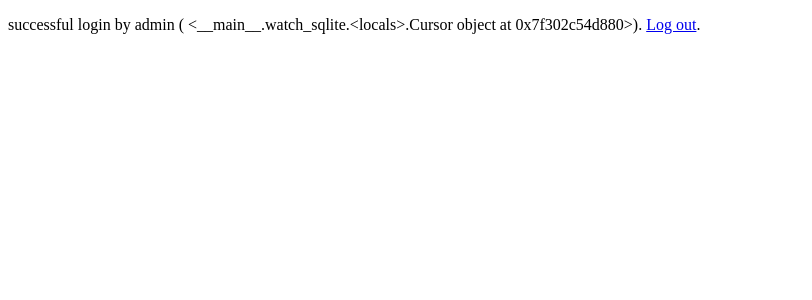
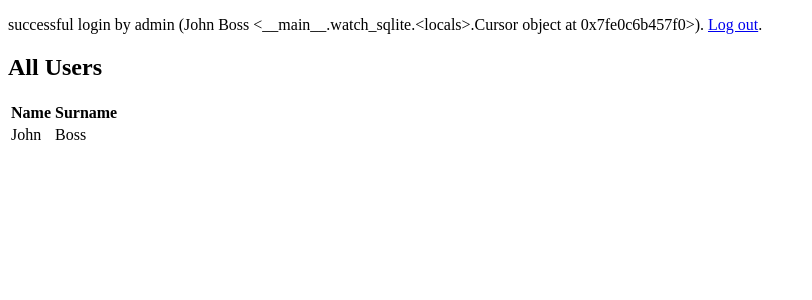
Before and after one commit to VertX-G/hs_hr_202105_jbe_VertX-G, a Flask app: page / in a window 1280 px wide. Shown: the top 300 px of the page, without its empty margins (0-812 px from the left). Run offline with Flask 2, Linux system fonts and the light colour scheme; a user stored in the database is signed in; data comes from the database, SQL or seed files in the repository.

Commit message:
login & redirect to index working

```diff
--- a/app.py
+++ b/app.py
@@ -1,6 +1,8 @@
 import sqlite3
 from flask import Flask, g, redirect, render_template, request, session
 from flask_session import Session
+import hashlib
+#from passlib.hash import sha256_crypt
 
 # Pure SQLite
 #https://docs.python.org/3/library/sqlite3.html
@@ -34,6 +36,13 @@
     db.row_factory = sqlite3.Row
     return db
 
+# TODO def log_login():
+#   check if table exists
+#   if exists, add entry
+#   else create table and add entry
+
+#   table to use foreign key from user
+
 @app.teardown_appcontext
 def close_connection(exception):
     db = getattr(g, '_database', None)
@@ -48,16 +57,38 @@
     cur = get_db().cursor()
     #cur.execute('SELECT * FROM user')
     #users = cur.fetchall()
-    users = cur.execute('SELECT * FROM user WHERE username = ?', (session['username'],)) #("SELECT * FROM user WHERE username = ?", request.form.get("username"))
+    users = cur.execute('SELECT * FROM user WHERE username = ?', [session['username']]) #("SELECT * FROM user WHERE username = ?", request.form.get("username"))
+    print(f'users: {users}')
+    #print(f'users: {users["firstname"]}')
 
     return render_template('test_index.html', users = users)
 
 @app.route('/login', methods=['GET', 'POST'])
 def login():
     if request.method == 'POST':
-        session['username'] = request.form.get('username')
-        #username + password
-        return redirect('/')
+        username_attempt = request.form.get("username")
+        password_attempt = hashlib.sha256(request.form.get("password").encode()).hexdigest()
+        print(f'Username Attempt: {username_attempt}')
+        print(f'Password Attempt: {password_attempt}')
+
+        cur = get_db().cursor()
+        #user_check = cur.execute('SELECT * FROM user WHERE username = ?', [user_attempt]).fetchone()
+        #user_exists = cur.execute('SELECT username, firstname, lastname, isadmin FROM user WHERE username = ? AND password = ? LIMIT 1', [username_attempt, password_attempt]).fetchone()
+        #TODO basic authentication
+        user_exists = cur.execute('SELECT username, firstname, lastname, password, isadmin FROM user WHERE username = ? LIMIT 1', [username_attempt]).fetchone()
+        #print(user_check)
+        if user_exists:
+            if password_attempt == user_exists['password']:
+                print(user_exists['firstname'])
+                session['username'] = user_exists['username']
+                session['firstname'] = user_exists['firstname']
+                session['lastname'] = user_exists['lastname']
+                session['isadmin'] = user_exists['isadmin']
+                session['last_login_datetime']
+                #log_login()
+                return redirect('/')
+            # log_login()
+        # write incorrect username or password
     return render_template('login.html')
 """
     cur = get_db().cursor()
@@ -66,8 +97,25 @@
     users = cur.execute('SELECT * FROM user')
     return render_template('login.html', users = users)
 """
+"""
+@app.route('/log')
+def index():
+    if not session.get('isadmin'):
+        return redirect('/login')
+
+    # FIX THESE
+    cur = get_db().cursor()
+    #cur.execute('SELECT * FROM user')
+    #users = cur.fetchall()
+    users = cur.execute('SELECT * FROM user WHERE username = ?', [session['username']]) #("SELECT * FROM user WHERE username = ?", request.form.get("username"))
+    print(f'users: {users}')
+    #print(f'users: {users["firstname"]}')
+
+    return render_template('log.html', users = users)
+"""
 
 @app.route('/logout')
 def logout():
-    session['username'] = None
+    #session['username'] = None #else need to add all other session variables
+    session.clear()
     return redirect('/')
--- a/templates/index.html
+++ b/templates/index.html
@@ -32,7 +32,11 @@
 </p>
 
 <p>
-    <a href="">Login journal</a> - <a href="">Log out</a>
+    {% if isadmin %}
+    <a href="">Login journal</a>
+    {% endif %}
+
+    - <a href="">Log out</a>
 </p>
 -->
 
--- a/templates/login.html
+++ b/templates/login.html
@@ -15,12 +15,14 @@
 
     <div>
         <label for="username">Username:</label>
-            <input type="text" id="username" name="username" autocomplete="off" autofocus>
+        <!--TODO: Remove default value-->
+        <input type="text" id="username" name="username" autocomplete="off" autofocus value="admin">
     </div>
 
     <div>
         <label for="password">Password:</label>
-            <input type="password" id="password" name="password">
+        <!--TODO: Remove default value-->
+        <input type="password" id="password" name="password" value="riverBlue33">
     </div>
 
     <input type="submit" value="Login">
--- a/templates/test_index.html
+++ b/templates/test_index.html
@@ -1,5 +1,32 @@
 {% extends "layout.html" %}
 
 {% block body %}
-<p>successful login by {{ session.username }} ({{ users.firstname }} {{ users.lastname }} {{users}}).  <a href="/logout">Log out</a>.</p>
+<p>successful login by {{ session.username }} ({{ session.firstname }} {{ session.lastname }} {{users}}).
+    <a href="/logout">Log out</a>.
+</p>
+
+<div class="container">
+    <div class="section">
+
+        <h2>All Users</h2>
+        <table>
+            <thead>
+                <tr>
+                    <th>Name</th>
+                    <th>Surname</th>
+                </tr>
+            </thead>
+            <tbody>
+                <!-- Loop through the database entries to display them in the table -->
+                {% for user in users %}
+                <tr>
+                    <td>{{ user.firstname }}</td>
+                    <td>{{ user.lastname }}</td>
+                </tr>
+                {% endfor %}
+
+            </tbody>
+        </table>
+    </div>
+</div>
 {% endblock %}
```
Also changed, not shown: templates/log.html (+5 -2 lines). Lines whose indentation alone changed are shown as unchanged.
